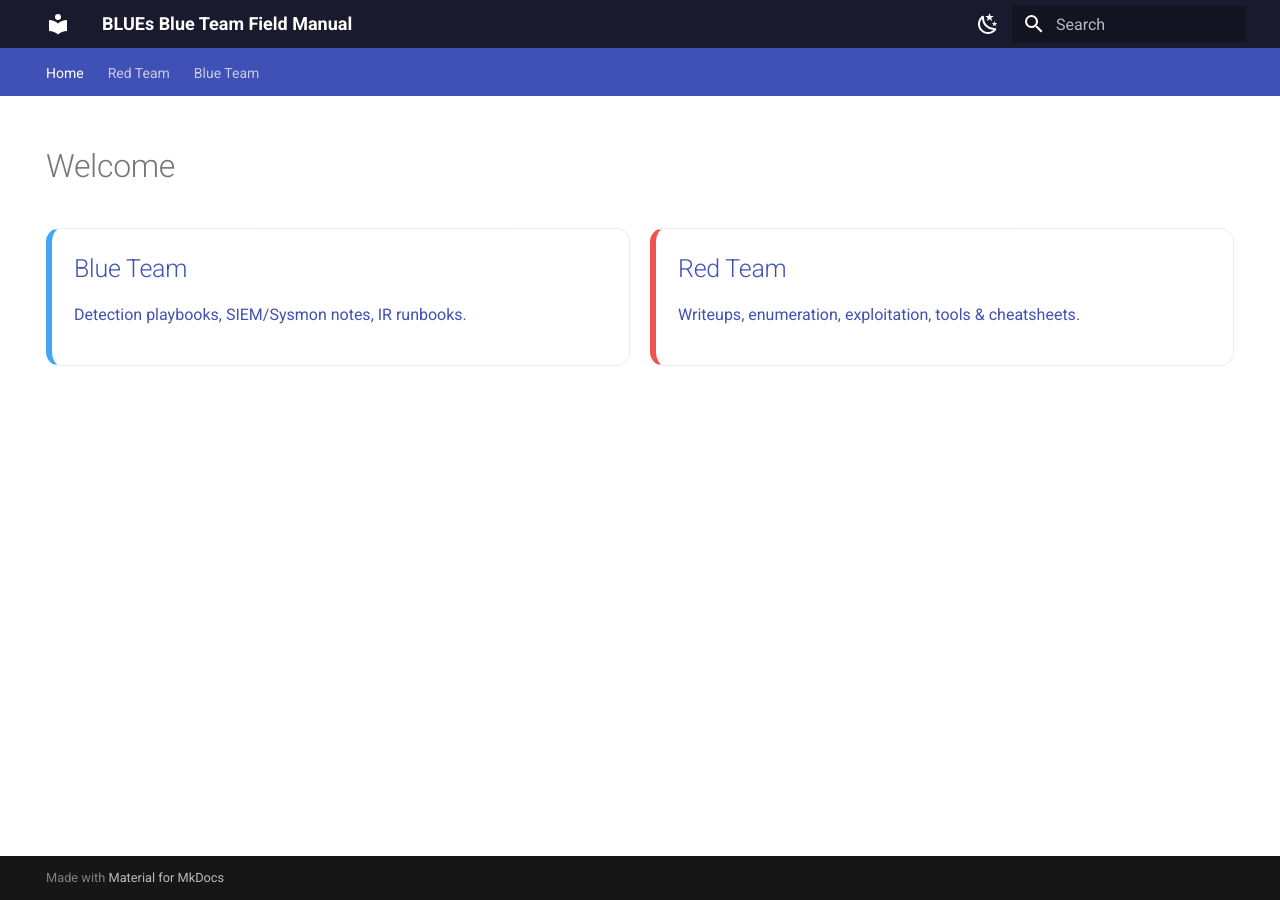
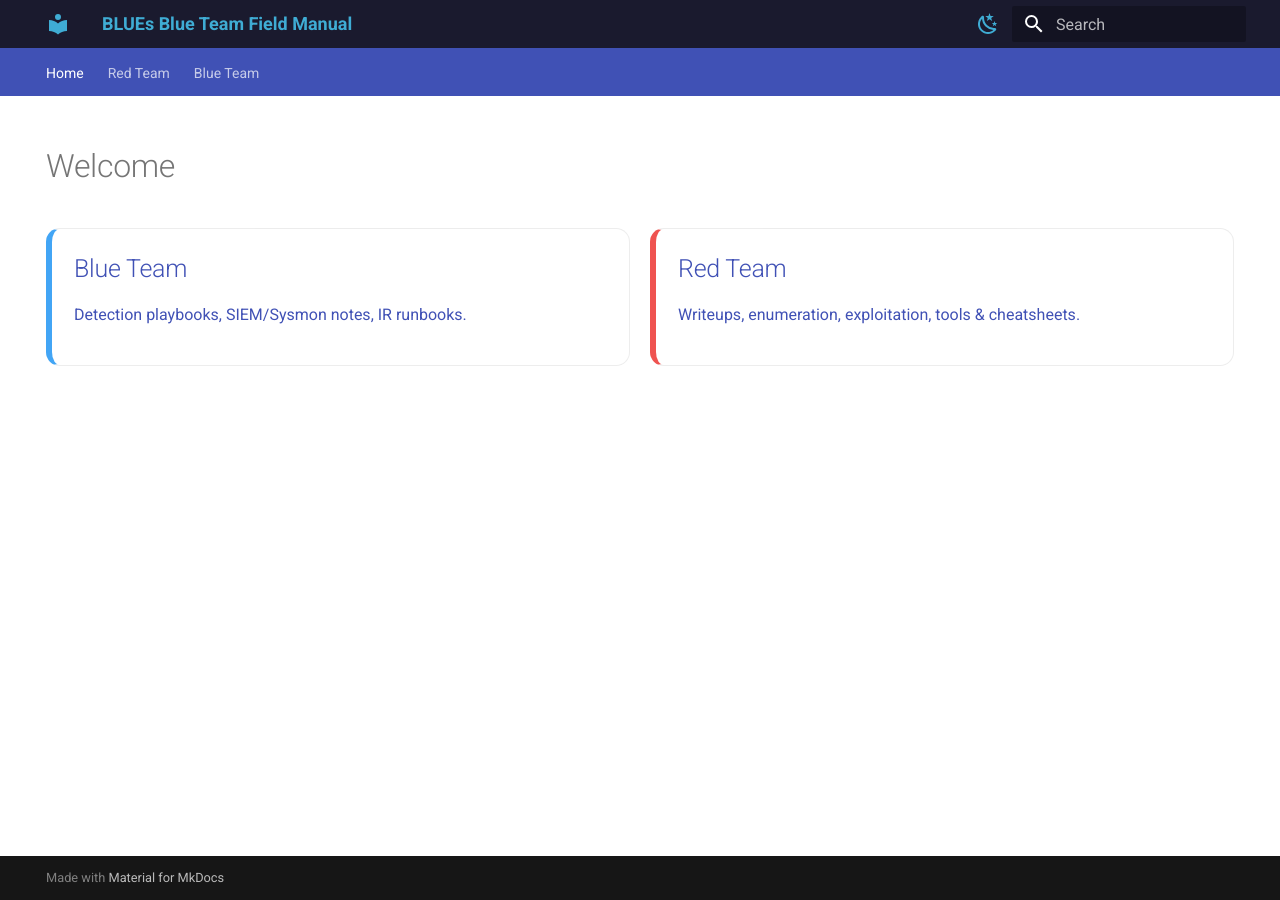
Before and after one commit to BLUE-ps1/BLUES-Blue-Team-Field-Manual, an MkDocs documentation site: the page built from docs/index.md, in a window 1280 px wide. Built offline with MkDocs 1.6.1 and Material for MkDocs 9.7.7, drawn with Linux system fonts in a browser that asks for light colours.

Commit message:
Update extra.css

```diff
--- a/docs/assets/extra.css
+++ b/docs/assets/extra.css
@@ -36,5 +36,5 @@
 .md-header__title,
 .md-header__button,
 .md-search__input {
-  color: #ffffff !important;
+  color: #3FACD4 !important;
 }
```
